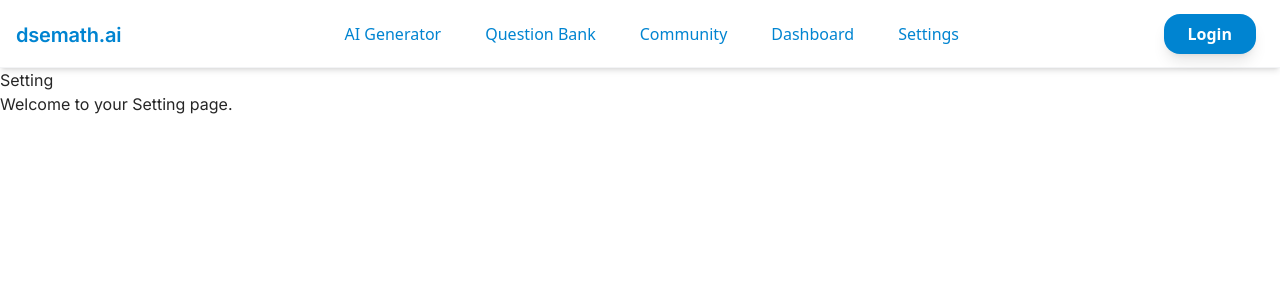
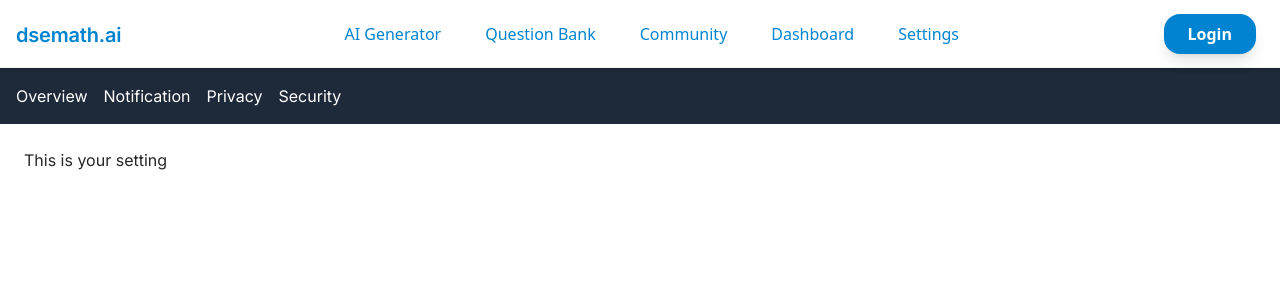
Before and after one commit to Art3misHawk/dsemath.ai, a Next.js app: page /setting in a window 1280 px wide. Shown: the top 300 px of the page. Built offline with nearby package versions, Linux system fonts and the light colour scheme.

Commit message:
create a template of setting pages

```diff
--- /dev/null
+++ b/src/app/(profile)/setting/Sidebar.tsx
@@ -0,0 +1,22 @@
+import Link from 'next/link';
+
+export default function Sidebar() {
+  return (
+      <nav className="bg-gray-800 text-white p-4">
+        <ul className="flex space-x-4">
+          <li>
+            <Link href="/setting/">Overview</Link>
+          </li>
+          <li>
+            <Link href="/setting/notification">Notification</Link>
+          </li>
+          <li>
+            <Link href="/setting/privacy">Privacy</Link>
+          </li>
+          <li>
+            <Link href="/setting/security">Security</Link>
+          </li>
+        </ul>
+      </nav>
+  )
+}
--- /dev/null
+++ b/src/app/(profile)/setting/layout.tsx
@@ -0,0 +1,16 @@
+import Sidebar from "./Sidebar";
+
+export default function DashboardLayout({
+  children,
+}: {
+  children: React.ReactNode;
+}) {
+  return (
+    <div>
+      <Sidebar />
+      <main className="p-6">
+        {children}
+      </main>
+    </div>
+  );
+}
--- /dev/null
+++ b/src/app/(profile)/setting/notification/page.tsx
@@ -0,0 +1,3 @@
+export default function NotificationSetting() {
+  return <h1>This is your notification setting</h1>;
+}
--- a/src/app/(profile)/setting/page.tsx
+++ b/src/app/(profile)/setting/page.tsx
@@ -1,13 +1,3 @@
-import React from 'react';
-
-const ProfilePage: React.FC = () => {
-    return (
-        <main>
-            <h1>Setting</h1>
-            <p>Welcome to your Setting page.</p>
-            {/* Add profile details and components here */}
-        </main>
-    );
-};
-
-export default ProfilePage;
+export default function Setting() {
+  return <h1>This is your setting</h1>;
+}
--- /dev/null
+++ b/src/app/(profile)/setting/privacy/page.tsx
@@ -0,0 +1,3 @@
+export default function PrivacySetting() {
+  return <h1>This is your privacy setting</h1>;
+}
--- /dev/null
+++ b/src/app/(profile)/setting/security/page.tsx
@@ -0,0 +1,3 @@
+export default function NotificationSetting() {
+  return <h1>This is your notification setting</h1>;
+}
```
